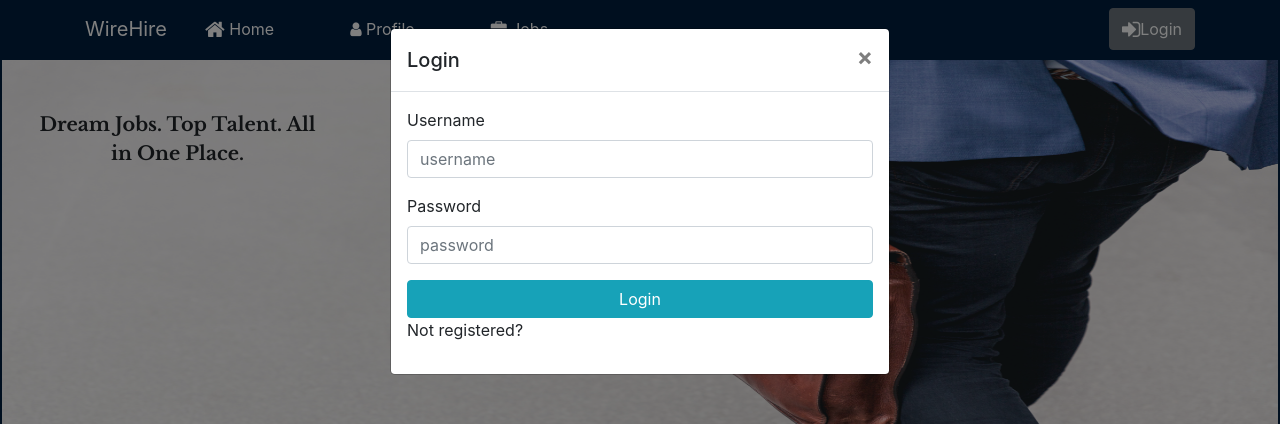
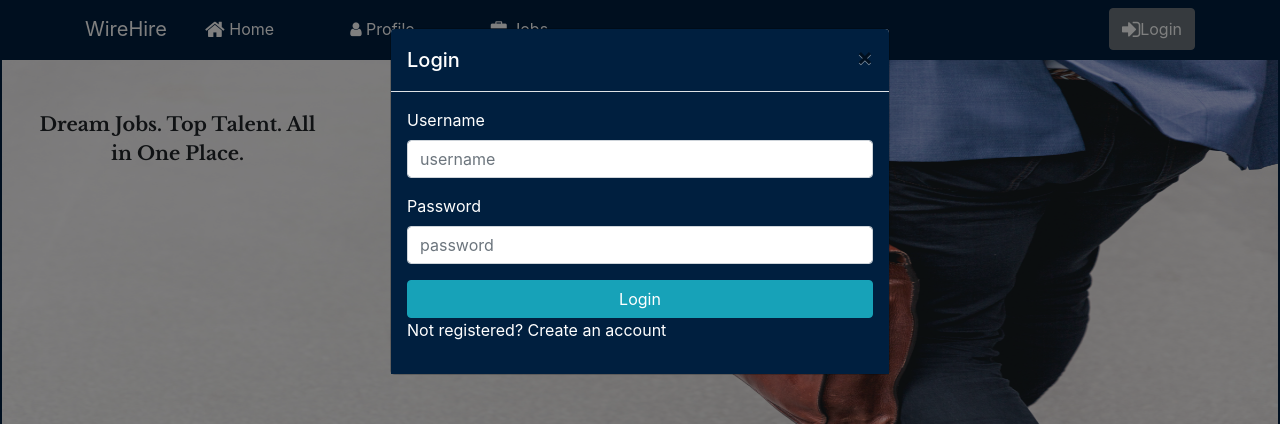
Before and after one commit to ahmadalatab/WireHire, a React (Create React App) app: page / in a window 1280 px wide. Both pictures are taken after a click on the button "Login". Shown: the top 424 px of the page. Built offline with nearby package versions, Linux system fonts and the light colour scheme.

Commit message:
styled modal for login

```diff
--- a/src/App.css
+++ b/src/App.css
@@ -138,3 +138,8 @@ a:hover {
   text-align: center;
 
 }
+
+.modal-style {
+  background-color:#001f3f ;
+  color: white
+}
--- a/src/components/HeaderComponent.js
+++ b/src/components/HeaderComponent.js
@@ -63,8 +63,8 @@ class Header extends Component {
                     </div>
                 </Navbar>
                 <Modal isOpen={this.state.isModalOpen} toggle={this.toggleModal}>
-                    <ModalHeader toggle={this.toggleModal} >Login</ModalHeader>
-                    <ModalBody>
+                    <ModalHeader toggle={this.toggleModal} className="modal-style">Login</ModalHeader>
+                    <ModalBody className="modal-style">
                         <Form>
                             <FormGroup>
                                 <Label htmlFor="username">Username</Label>
```
